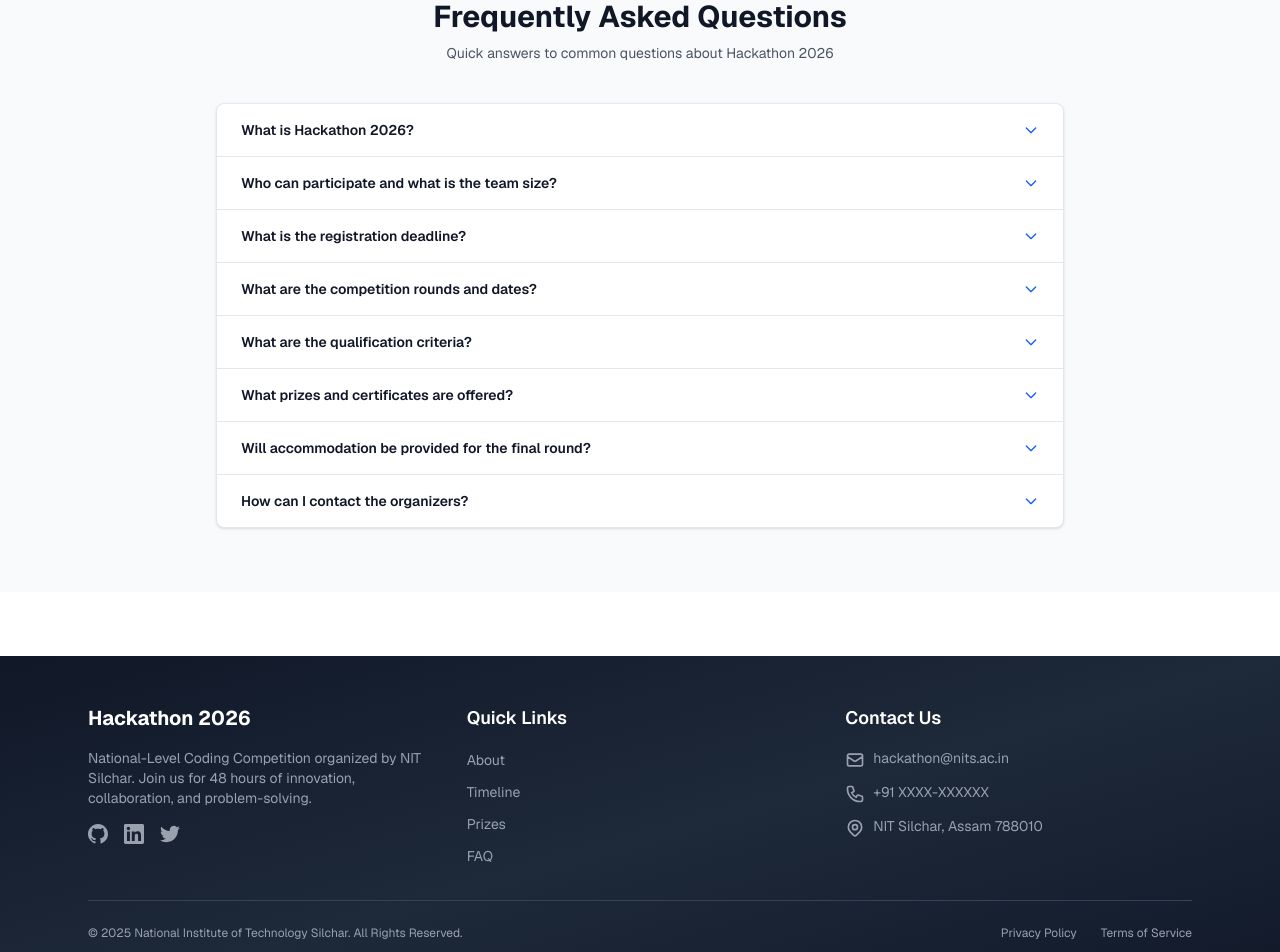
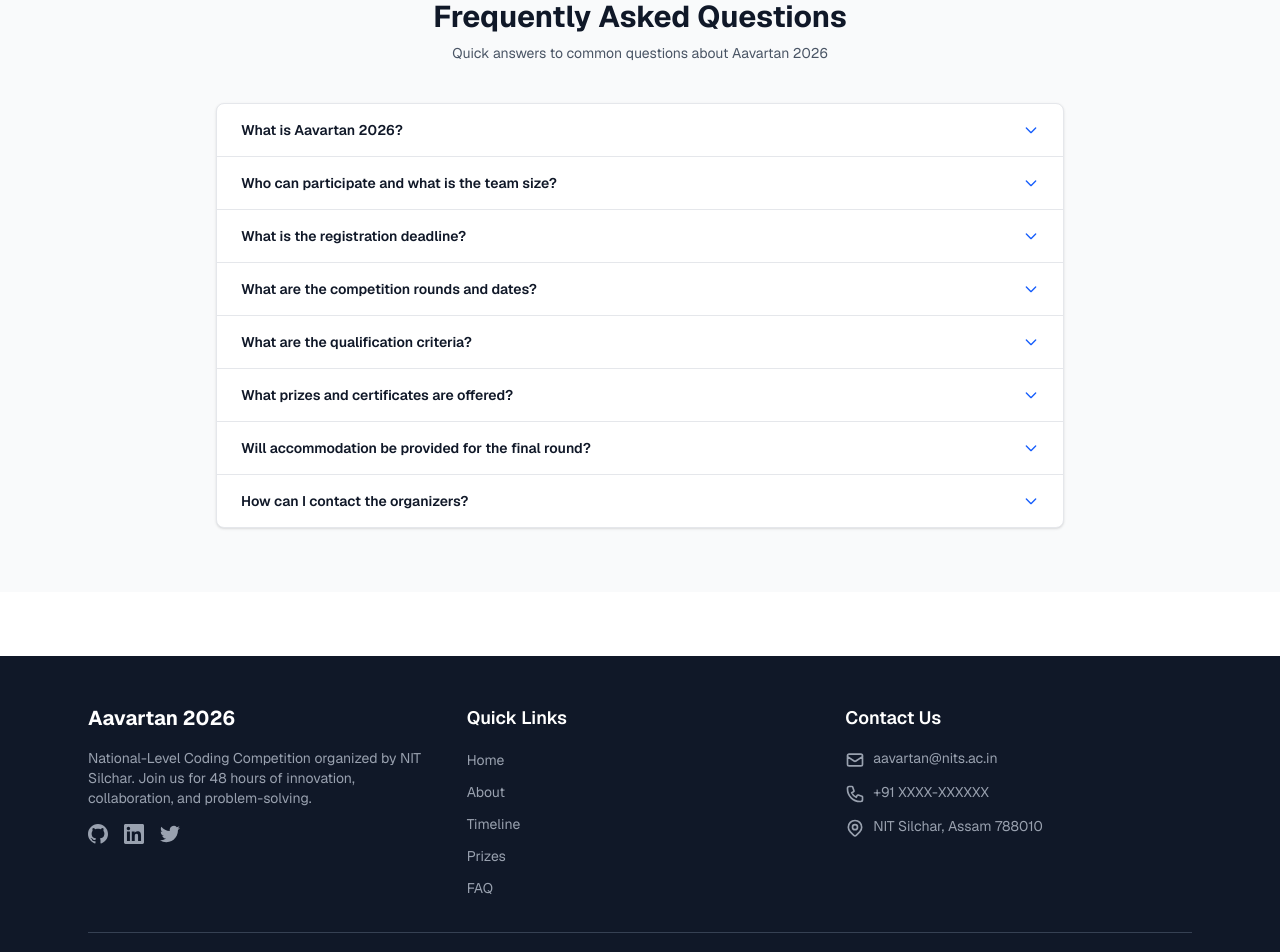
Before and after one commit to Devcodjs/SE_Assignment, a Next.js app: page / in a window 1280 px wide. Shown: the part 8560-9512 px from the top of the page. Built offline with nearby package versions, Linux system fonts and the light colour scheme.

Commit message:
new commit change in footer

```diff
--- a/src/components/FAQ.tsx
+++ b/src/components/FAQ.tsx
@@ -11,7 +11,7 @@
 
   const faqs = [
     {
-      question: "What is Hackathon 2026?",
+      question: "What is Aavartan 2026?",
       answer: "A National-Level Coding Competition organized by NIT Silchar, focusing on AI, ML, and emerging technologies. Students compete through three rounds to solve real-world problems and win prizes up to ₹50,000."
     },
     {
@@ -46,7 +46,7 @@
 
   const ChevronIcon = ({ isOpen }: { isOpen: boolean }) => (
     <svg
-      className={`w-4 h-4 transition-transform duration-300 ${isOpen ? "rotate-180" : ""}`}
+      className={`w-4 h-4 transition-transform duration-600 ${isOpen ? "rotate-180" : ""}`}
       fill="none"
       stroke="currentColor"
       viewBox="0 0 24 24"
@@ -64,7 +64,7 @@
             Frequently Asked Questions
           </h2>
           <p className="text-sm text-gray-600">
-            Quick answers to common questions about Hackathon 2026
+            Quick answers to common questions about Aavartan 2026
           </p>
         </div>
 
@@ -77,7 +77,7 @@
               <div key={index}>
                 <button
                   onClick={() => toggleFAQ(index)}
-                  className="w-full px-6 py-4 text-left flex justify-between items-center gap-4 hover:bg-gray-50 transition-colors duration-150"
+                  className="w-full px-6 py-4 text-left flex justify-between items-center gap-4 hover:bg-gray-50 transition-colors duration-350"
                 >
                   <span className="text-sm font-semibold text-gray-900 flex-1 pr-4">
                     {faq.question}
@@ -89,7 +89,7 @@
 
                 {/* Answer */}
                 <div
-                  className={`overflow-hidden transition-all duration-300 ease-in-out ${
+                  className={`overflow-hidden transition-all duration-600 ease-in-out ${
                     isOpen ? "max-h-96 opacity-100" : "max-h-0 opacity-0"
                   }`}
                 >
--- a/src/components/Footer.tsx
+++ b/src/components/Footer.tsx
@@ -4,6 +4,7 @@
   const currentYear = new Date().getFullYear();
 
   const quickLinks = [
+    {name : "Home" , href: "#Home"},
     { name: "About", href: "#about" },
     { name: "Timeline", href: "#timeline" },
     { name: "Prizes", href: "#prizes" },
@@ -27,14 +28,14 @@
   };
 
   return (
-    <footer className="bg-gradient-to-br from-gray-900 via-gray-800 to-gray-900 text-gray-200 py-12 mt-16">
+    <footer className="bg-gray-900 text-gray-200 py-12 mt-16">
       <div className="max-w-6xl mx-auto px-6">
         {/* Main Footer Content */}
         <div className="grid grid-cols-1 md:grid-cols-3 gap-8 mb-8">
 
           {/* About Section */}
           <div>
-            <h3 className="text-xl font-bold text-white mb-4">Hackathon 2026</h3>
+            <h3 className="text-xl font-bold text-white mb-4">Aavartan 2026</h3>
             <p className="text-sm text-gray-400 mb-4">
               National-Level Coding Competition organized by NIT Silchar.
               Join us for 48 hours of innovation, collaboration, and problem-solving.
@@ -78,8 +79,8 @@
             <ul className="space-y-3">
               <li className="flex items-start gap-2 text-sm text-gray-400">
                 <span className="mt-0.5 flex-shrink-0">{icons.email}</span>
-                <a href="mailto:hackathon@nits.ac.in" className="hover:text-white transition-colors">
-                  hackathon@nits.ac.in
+                <a href="mailto:aavartan@nits.ac.in" className="hover:text-white transition-colors">
+                  aavartan@nits.ac.in
                 </a>
               </li>
               <li className="flex items-start gap-2 text-sm text-gray-400">
```
